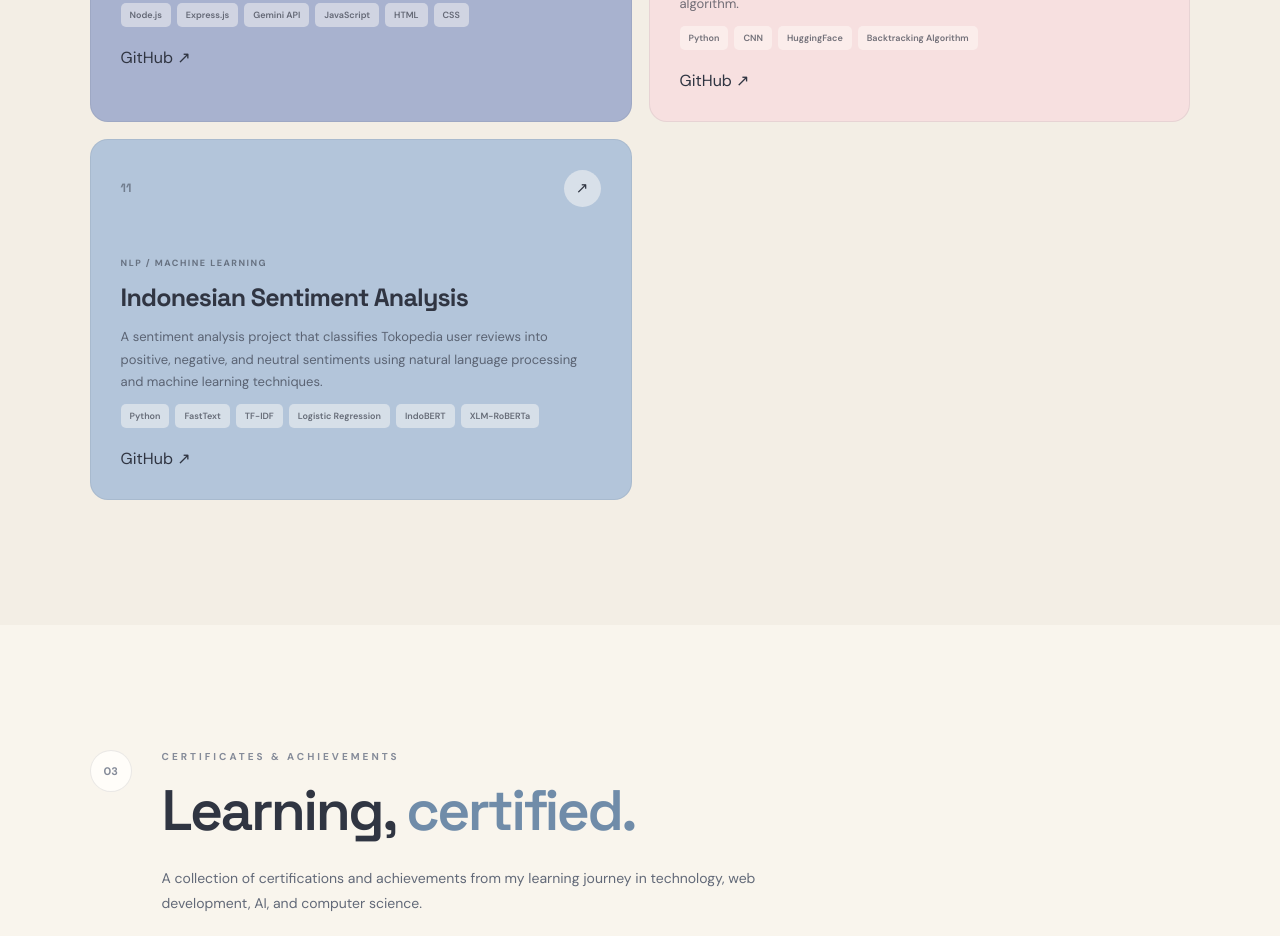
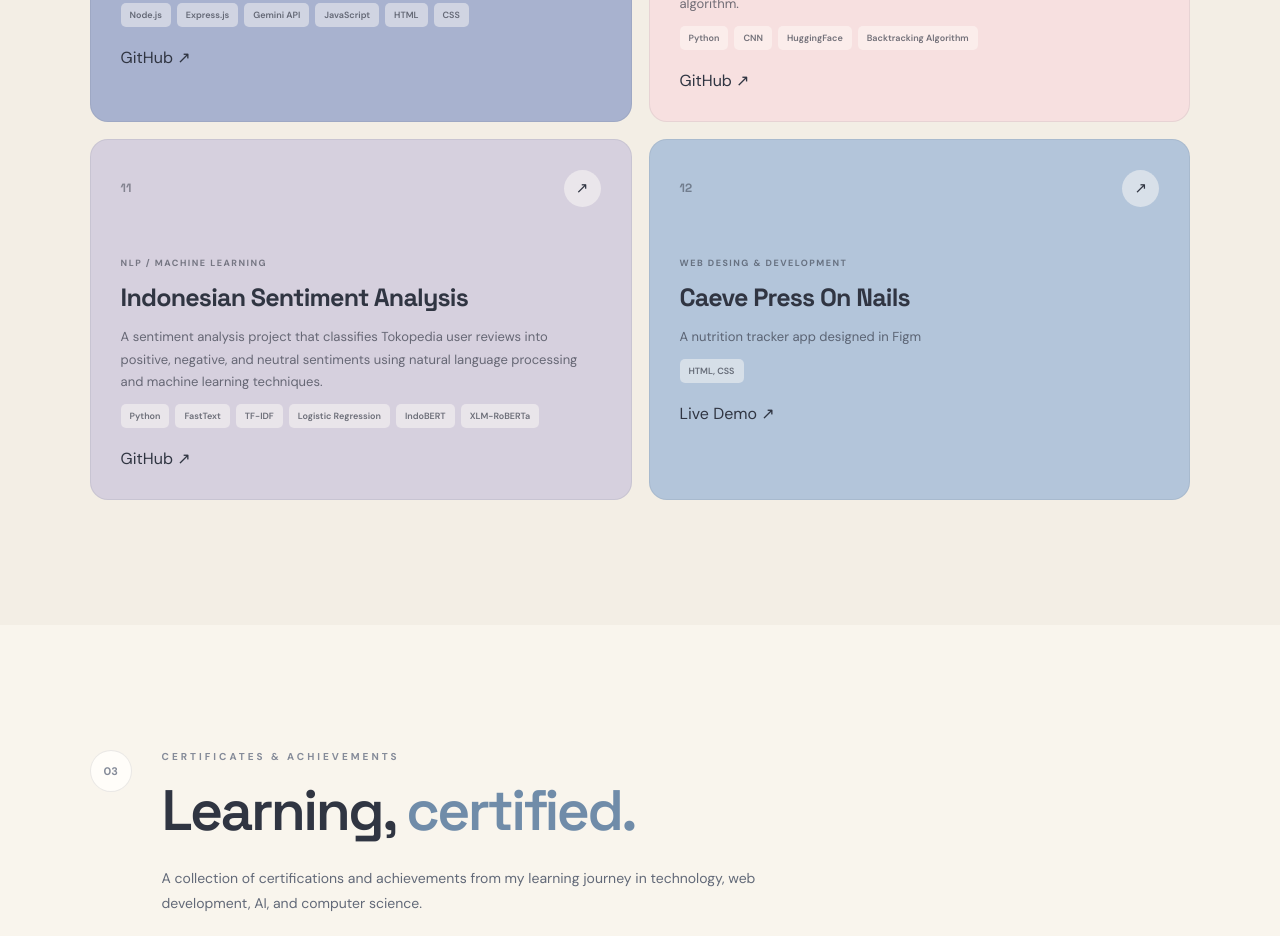
Before and after one commit to discaaa/disca_portfolio, a React (Vite) app: page / in a window 1280 px wide. Shown: the part 4020-4956 px from the top of the page. Built offline with nearby package versions, Linux system fonts and the light colour scheme.

Commit message:
added new presson project

```diff
--- a/src/App.jsx
+++ b/src/App.jsx
@@ -251,10 +251,23 @@ function App() {
         description:
           "A sentiment analysis project that classifies Tokopedia user reviews into positive, negative, and neutral sentiments using natural language processing and machine learning techniques.",
         tech: ["Python", "FastText", "TF-IDF", "Logistic Regression", "IndoBERT", "XLM-RoBERTa"],
+        color: "lavender",
+
+        github: "https://github.com/asipnana/ProjectNLP",
+      },
+
+      {
+        number: "12",
+        title: "Caeve Press On Nails",
+        category: "WEB DESING & DEVELOPMENT",
+        description:
+          "A nutrition tracker app designed in Figm",
+        tech: ["HTML, CSS"],
         color: "blue",
 
-        github: "https://github.com/asipnana/ProjectNLP",
-      }
+        demo: "https://caevepressonnails.vercel.app/",
+      },
+
     ],
   };
 
```
